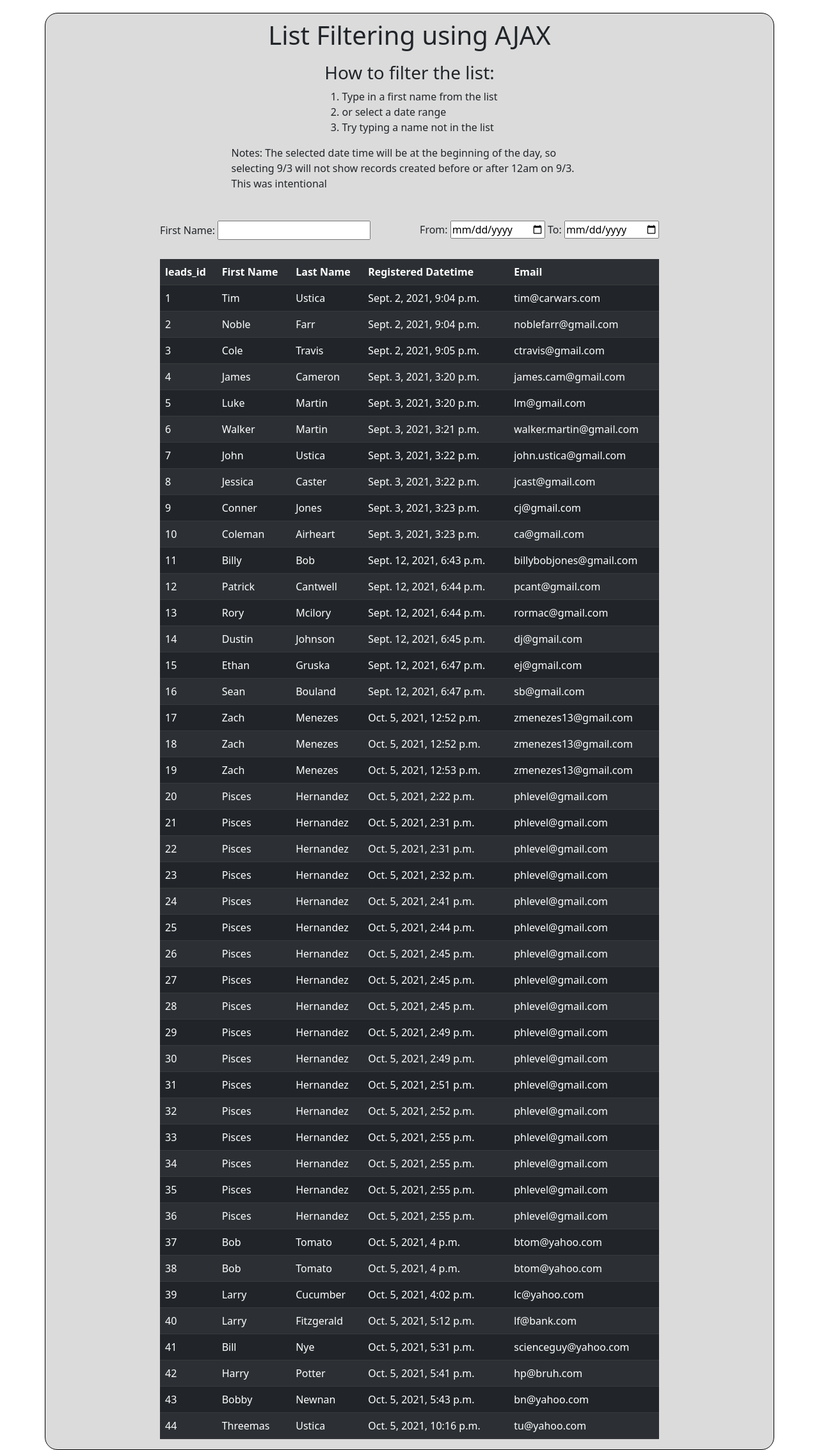
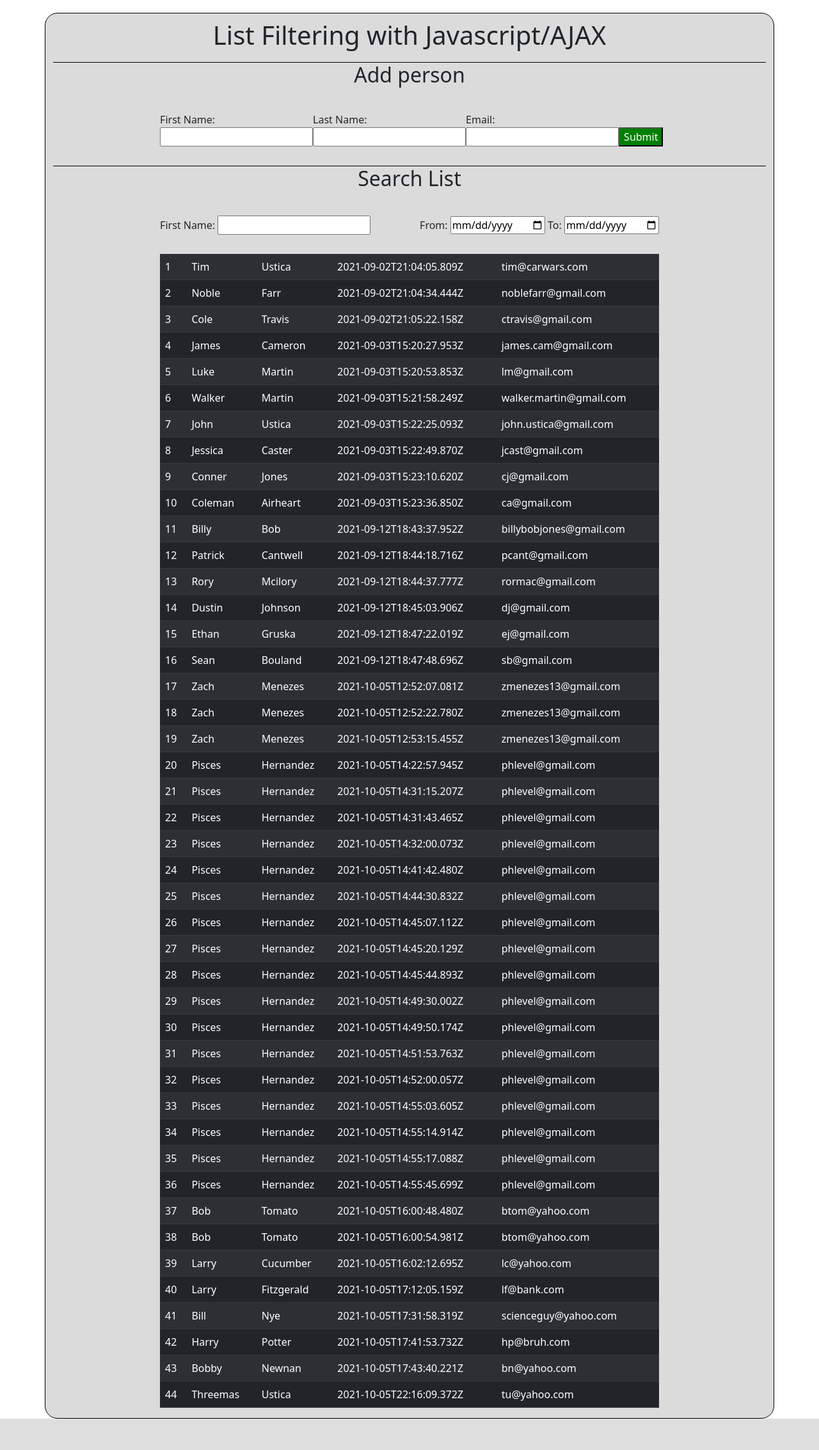
Before and after one commit to tustica/RecordFilter, a Django app: page / in a window 1280 px wide. Shown: the whole page at 64% size. After the commit the page ends 2218 px from the top, so only its background shows below. Run offline with Django 3.2, Linux system fonts and the light colour scheme; data comes from the database, SQL or seed files in the repository; both versions use the stored data as it was after the commit; some libraries are stand-ins or nearby versions.

Commit message:
improvements

```diff
--- a/main/static/style.css
+++ b/main/static/style.css
@@ -16,6 +16,7 @@
     display: flex;
     flex-direction: row;
     justify-content: space-between;
+    align-items: center;
     width: 70%;
     margin: 30px;
 }
@@ -50,3 +51,15 @@
 h1{
     padding: 10px;
 }
+
+#addperson, #searchlist{
+    text-align: center;
+    width: 100%;
+    border-top: 1px solid black;
+}
+
+#addbutton{
+    margin-top: 25px;
+    background-color: green;
+    color: white;
+}
--- a/main/templates/index.html
+++ b/main/templates/index.html
@@ -13,16 +13,27 @@
 </head>
 <body>
     <div class="container">
-    <h1>List Filtering using AJAX</h1>
-    <h3>How to filter the list:</h3>
-    <ol>
-        <li>Type in a first name from the list</li>
-        <li>or select a date range</li>
-        <li>Try typing a name not in the list</li>
-    </ol>
-    <div class="notes">
-        <p>Notes: The selected date time will be at the beginning of the day, so selecting 9/3 will not show records created before or after 12am on 9/3. This was intentional</p>
-    </div>
+    <h1>List Filtering with Javascript/AJAX</h1>
+    <h2 id="addperson">Add person</h2>
+    <form action="/add" method="POST" class="header">
+        {% csrf_token %}
+        <div class="field">
+            <label for="first_name">First Name: </label>
+            <input type="text" name="first_name" id="first_name">
+        </div>
+        <div class="field">
+            <label for="last_name">Last Name: </label>
+            <input type="text" name="last_name" id="last_name">
+        </div>
+        <div class="field">
+            <label for="email">Email: </label>
+            <input type="text" name="email" id="email">
+        </div>
+        <div class="add">
+            <input type="submit" id="addbutton">
+        </div>
+    </form>
+    <h2 id="searchlist">Search List</h2>
     <form action="/" method="POST" class="header">
         {% csrf_token %}
         <div>
@@ -45,7 +56,7 @@
                 <th id="registered">Registered Datetime</th>
                 <th id="email_field">Email</th>
             </tr>
-            {% for profile in profiles %}
+            <!-- {% for profile in profiles %}
                 <tr class="content_rows">
                     <td>{{profile.id}}</td>
                     <td>{{profile.first_name}}</td>
@@ -53,7 +64,7 @@
                     <td>{{profile.registered_at}}</td>
                     <td>{{profile.email}}</td>
                 </tr>
-            {% endfor %}
+            {% endfor %} -->
                 <tr class="new_rows" style="display: none;">
 
                 </tr>
@@ -64,6 +75,37 @@
     </div>
 </body>
 <script>
+    var data = JSON.parse("{{data|escapejs}}")
+    function addAll(){
+        $('tbody').empty()
+        data.forEach(element => {
+            $('table').append("<tr class='added_row'><td>"+element.pk+"</td><td>"+element.fields.first_name+"</td><td>"+element.fields.last_name+"</td><td>"+element.fields.registered_at+"</td><td>"+element.fields.email+"</td>")
+        });
+    }
+    addAll();
+
+    $('#name').keyup(function(e){
+        if($(this).val().length == 0){
+            addAll();
+        }
+        data.forEach(e => {
+            if(e.fields.first_name[0].toLowerCase()+e.fields.first_name.slice(1,10) == $(this).val()){
+                if($('tbody tr').length>32){
+                    console.log('goagain')
+                    $('tbody').empty()
+                }
+                $('table').append("<tr class='added_row'><td>"+e.pk+"</td><td>"+e.fields.first_name+"</td><td>"+e.fields.last_name+"</td><td>"+e.fields.registered_at+"</td><td>"+e.fields.email+"</td>")
+            }
+            else if(e.fields.first_name == $(this).val()){
+                if($('tbody tr').length>32){
+                    console.log('goagain')
+                    $('tbody').empty()
+                }
+                $('table').append("<tr class='added_row'><td>"+e.pk+"</td><td>"+e.fields.first_name+"</td><td>"+e.fields.last_name+"</td><td>"+e.fields.registered_at+"</td><td>"+e.fields.email+"</td>")
+            }
+        })
+    })
+
     $('#from_date' && '#to_date').on("keyup change", function (){
         $.ajax({
             url: '/datedata',
@@ -85,42 +127,39 @@
             }
         })
     })
-    $('#name').keyup(function(e){
-        if($(this).val().length == 0){
-            console.log('nothing')
-            $('.content_rows').show()
-        }
-        if($(this).serialize() == "name="){
-            return false;
-        }
-        var code = e.keyCode
-        if(code< 65 && code> 90){
-            return false;
-        }
-        $.ajax({
-            url: '/getdata',
-            method: "post",
-            data: {
-            'content': $(this).serialize(),
-            'csrfmiddlewaretoken': '{{ csrf_token }}',
-        },
-            success: function(serverResponse){
-                table_str = "";
-                console.log(serverResponse)
-                $('.added_row').remove()
-                if(!serverResponse.length){
-                        $('table').append("<tr class='added_row'><td id='search_row' colspan='5'><div id='search'><i class='fas fa-search fa-3x'></i>No Results</div></td>")
-                    }
-                serverResponse.forEach(element => {
-                    $('table').append("<tr class='added_row'><td>"+element.id+"</td><td>"+element.first_name+"</td><td>"+element.last_name+"</td><td>"+element.registered_at+"</td><td>"+element.email+"</td>")
-                });
-                $('.content_rows').hide()
-            }
+    // $('#name').keyup(function(e){
+    //     if($(this).val().length == 0){
+    //         console.log('nothing')
+    //         $('.content_rows').show()
+    //     }
+    //     var code = e.keyCode
+    //     if(code< 65 && code> 90){
+    //         return false;
+    //     }
+    //     $.ajax({
+    //         url: '/getdata',
+    //         method: "post",
+    //         data: {
+    //         'content': $(this).serialize(),
+    //         'csrfmiddlewaretoken': '{{ csrf_token }}',
+    //     },
+    //         success: function(serverResponse){
+    //             table_str = "";
+    //             console.log(serverResponse)
+    //             $('.added_row').remove()
+    //             if(!serverResponse.length){
+    //                     $('table').append("<tr class='added_row'><td id='search_row' colspan='5'><div id='search'><i class='fas fa-search fa-3x'></i>No Results</div></td>")
+    //                 }
+    //             serverResponse.forEach(element => {
+    //                 $('table').append("<tr class='added_row'><td>"+element.id+"</td><td>"+element.first_name+"</td><td>"+element.last_name+"</td><td>"+element.registered_at+"</td><td>"+element.email+"</td>")
+    //             });
+    //             $('.content_rows').hide()
+    //         }
 
 
 
 
-        })
-    })
+    //     })
+    // })
 </script>
 </html>
--- a/main/urls.py
+++ b/main/urls.py
@@ -3,6 +3,7 @@
 
 urlpatterns = [
     path('', views.index),
+    path('add', views.addRecord),
     path('getdata', views.ajaxCall),
     path('datedata', views.datadata),
 ]
--- a/main/views.py
+++ b/main/views.py
@@ -7,12 +7,17 @@
 import datetime
 from datetime import tzinfo
 import pytz
+from json import dumps
 
 def index(request):
-    context = {
-        'profiles': Profile.objects.all()
-    }
-    return render(request, 'index.html', context)
+    profiles = Profile.objects.all()
+    data= serializers.serialize('json', profiles)
+    return render(request, 'index.html', {'data': data} )
+
+def addRecord(request):
+    new_record = Profile.objects.create(first_name=request.POST['first_name'],
+    last_name=request.POST['last_name'], email=request.POST['email'])
+    return redirect('/')
 
 def datadata(request):
     if request.method == 'POST':
```
Also changed, not shown: db.sqlite3.
